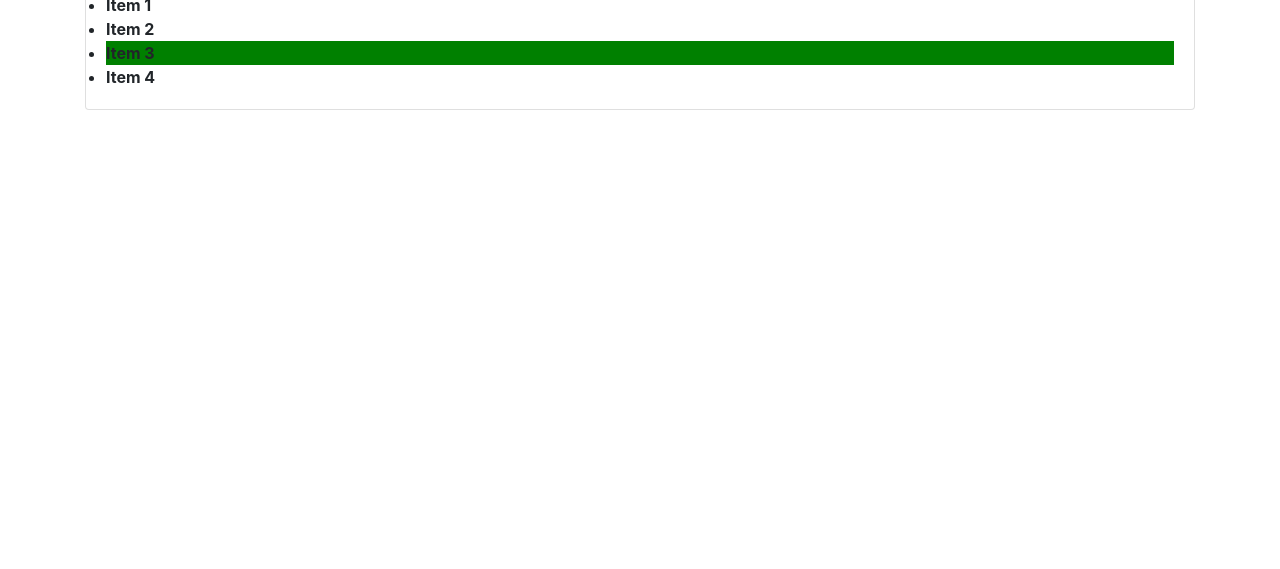
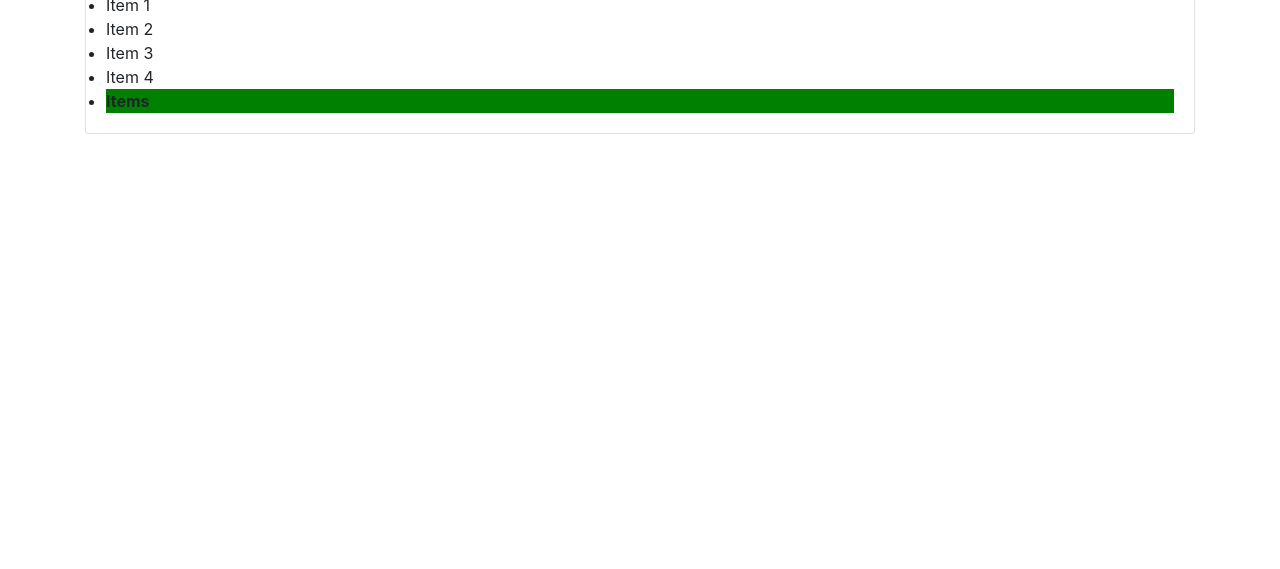
Before and after one commit to vanshika308/examples, a plain HTML site: page index.html in a window 1280 px wide. Shown: the part 231-800 px from the top of the page. Drawn offline with nearby package versions, Linux system fonts and the light colour scheme.

Commit message:
third commit

```diff
--- a/index.html
+++ b/index.html
@@ -31,6 +31,7 @@
           <li class="list-group-items">Item 2</li>
           <li class="list-group-items">Item 3</li>
           <li class="list-group-items">Item 4</li>
+          <li class="list-group-items">Items</li>
         </ul>
        </div>
      </div>
--- a/main.js
+++ b/main.js
@@ -1,9 +1,10 @@
 //Examine the document object
 //console.dir(document);
-var items = document.getElementsByClassName('list-group-items');
+var change = document.getElementsByClassName('list-group-items');
+console.log(change);
+change[4].style.backgroundColor='green';
+
+
+var items= document.getElementsByTagName('li');
 console.log(items);
-items[2].style.backgroundColor='green';
-
-for(var i=0;i<items.length;i++){
-    items[i].style.fontWeight='bold';
-}
+items[4].style.fontWeight='bold';
```
